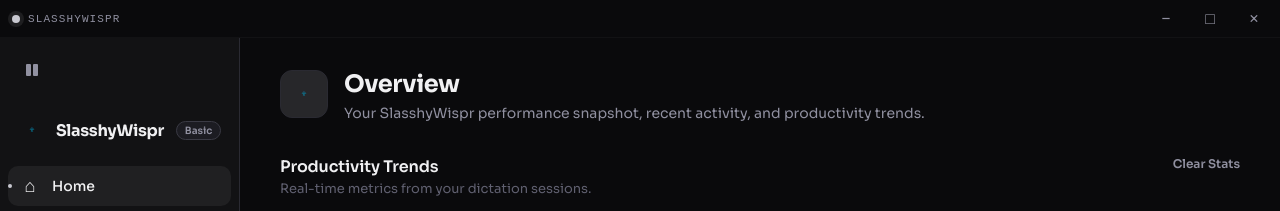
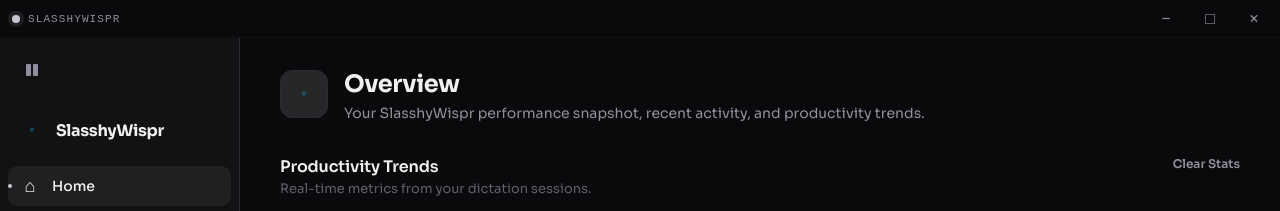
Before and after one commit to SlasshyOverhere/SlasshyWispr, a React (Vite) app: page / in a window 1280 px wide. Shown: the top 211 px of the page. Built offline with nearby package versions, Linux system fonts and the light colour scheme.

Commit message:
ui: remove brand plan badge

```diff
--- a/src/App.tsx
+++ b/src/App.tsx
@@ -30,7 +30,6 @@
       <div className="brand-row">
         <img src="/logo.png" alt="" className="brand-logo" style={{ width: "24px", height: "24px", objectFit: "contain" }} />
         <strong>SlasshyWispr</strong>
-        <span className="brand-plan">Basic</span>
       </div>
 
       <nav className="nav-main" aria-label="Main navigation">
```
